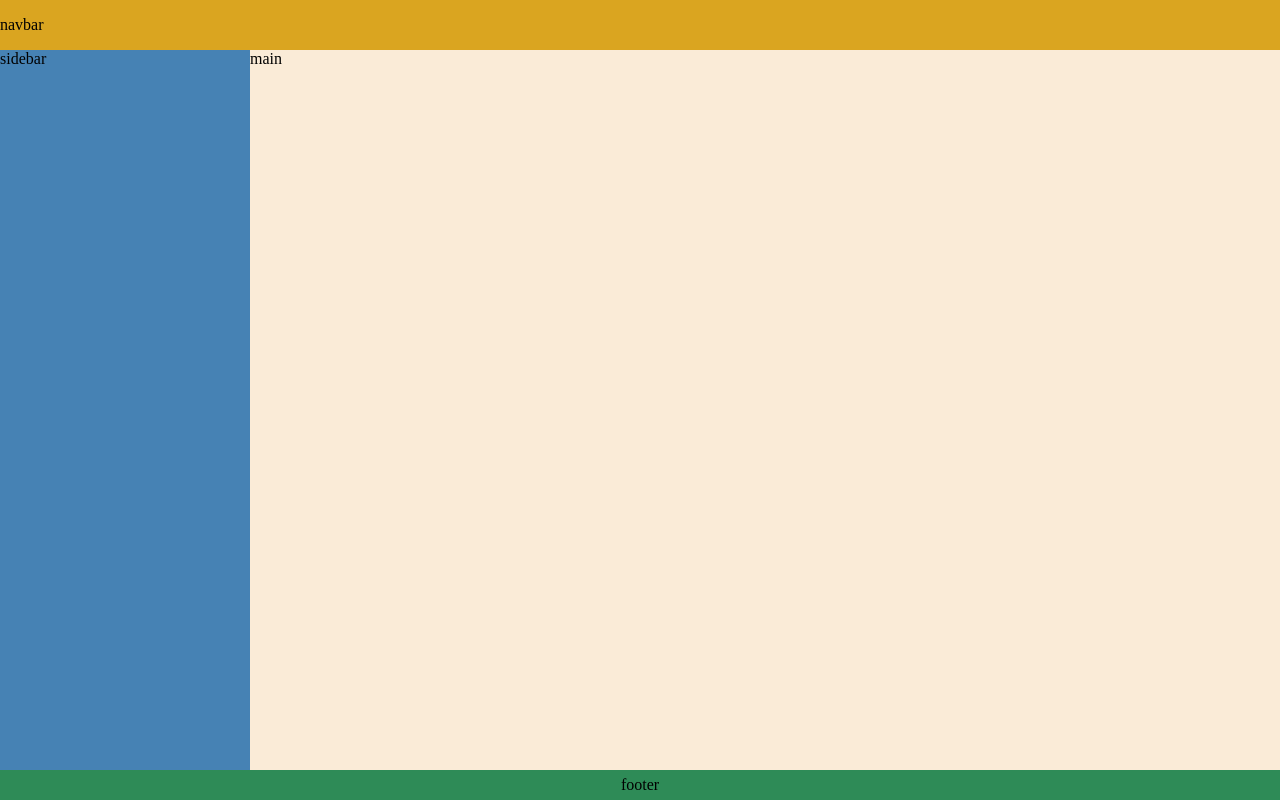
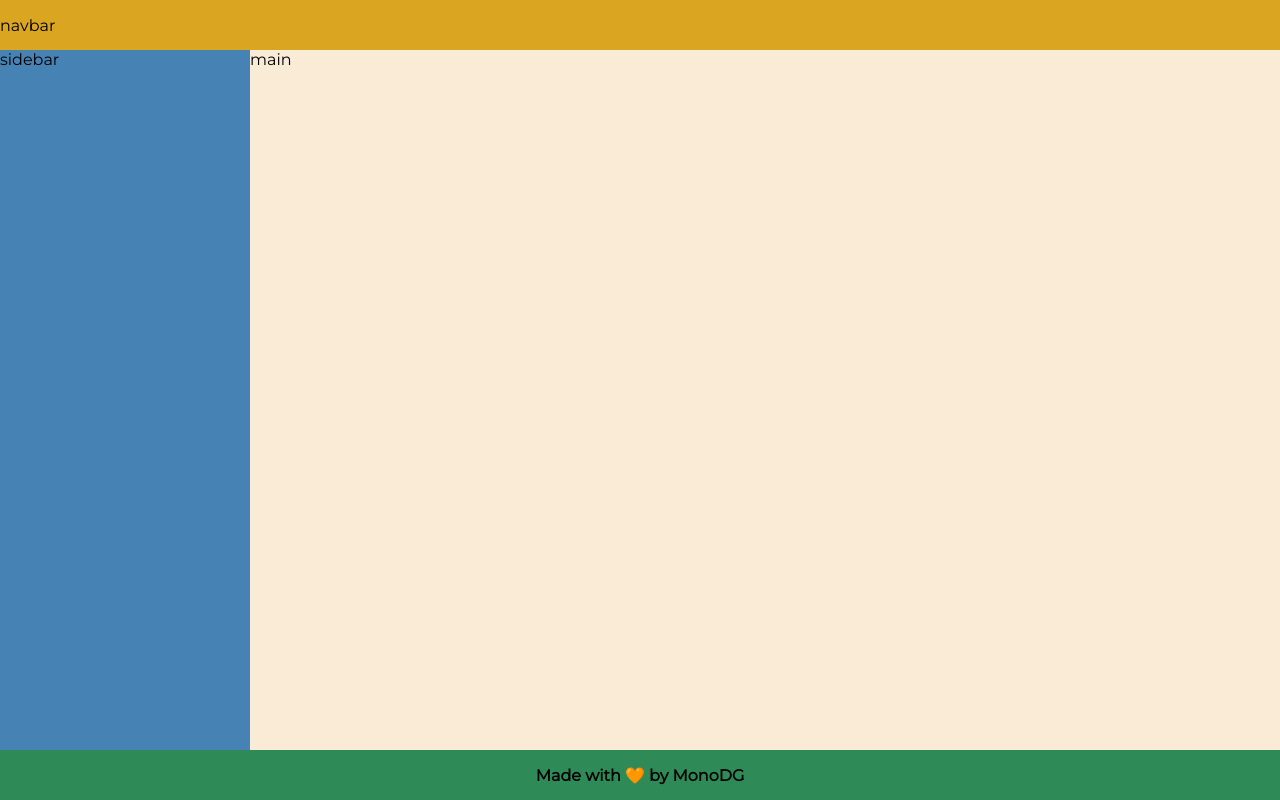
Before and after one commit to MonoDG/todo-list, a website built with webpack: page dist/index.html in a window 1280 px wide. Built offline with Linux system fonts and the light colour scheme.

Commit message:
Add footer text content

```diff
--- a/src/style.css
+++ b/src/style.css
@@ -1,13 +1,27 @@
+@import url('https://fonts.googleapis.com/css?family=Montserrat&display=swap');
+
 * {
   margin: 0;
   padding: 0;
   box-sizing: border-box;
 }
 
+body {
+  font-family: 'Montserrat', Arial, Helvetica, sans-serif;
+}
+
+.material-symbols-outlined {
+  font-variation-settings:
+    'FILL' 1,
+    'wght' 400,
+    'GRAD' 0,
+    'opsz' 24
+}
+
 .grid-container {
   display: grid;
   grid-template-columns: minmax(auto, 250px) 1fr;
-  grid-template-rows: 50px auto 30px;
+  grid-template-rows: 50px auto 50px;
   grid-template-areas: "navbar navbar"
     "sidebar main"
     "footer footer";
@@ -47,6 +61,7 @@
   justify-content: center;
   align-items: center;
   background-color: seagreen;
+  font-weight: 800;
 }
 
 /* Desktop */
```
Also changed, not shown: dist/index.html, dist/main.js.
